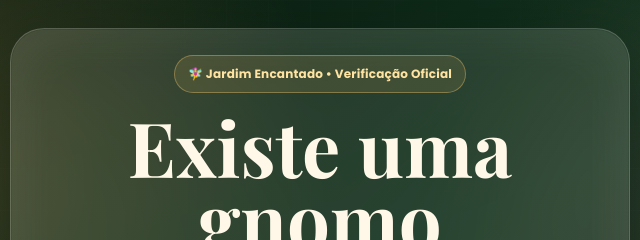
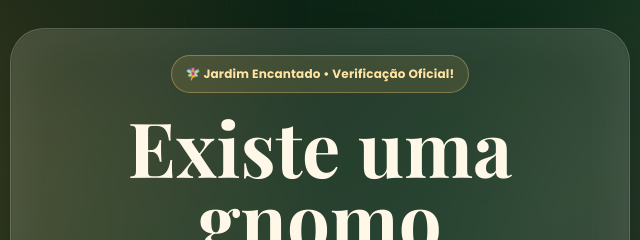
Before and after one commit to yThiagolima/Thiago, a plain HTML site: page index.html in a window 1280 px wide. Shown: the top 240 px of the page, 320-960 px from the left. Drawn offline with nearby package versions, Linux system fonts and the light colour scheme.

Commit message:
Atualiza arquivos do site

```diff
--- a/index.html
+++ b/index.html
@@ -18,7 +18,7 @@
 
   <main class="app">
     <section class="hero card" id="inicio">
-      <div class="badge">🧚‍♀️ Jardim Encantado • Verificação Oficial</div>
+      <div class="badge">🧚‍♀️ Jardim Encantado • Verificação Oficial!</div>
       <h1>Existe uma gnomo escondida nessa foto?</h1>
       <p class="lead">
         Um teste mágico será iniciado para analisar traços, energia de jardim,
```
